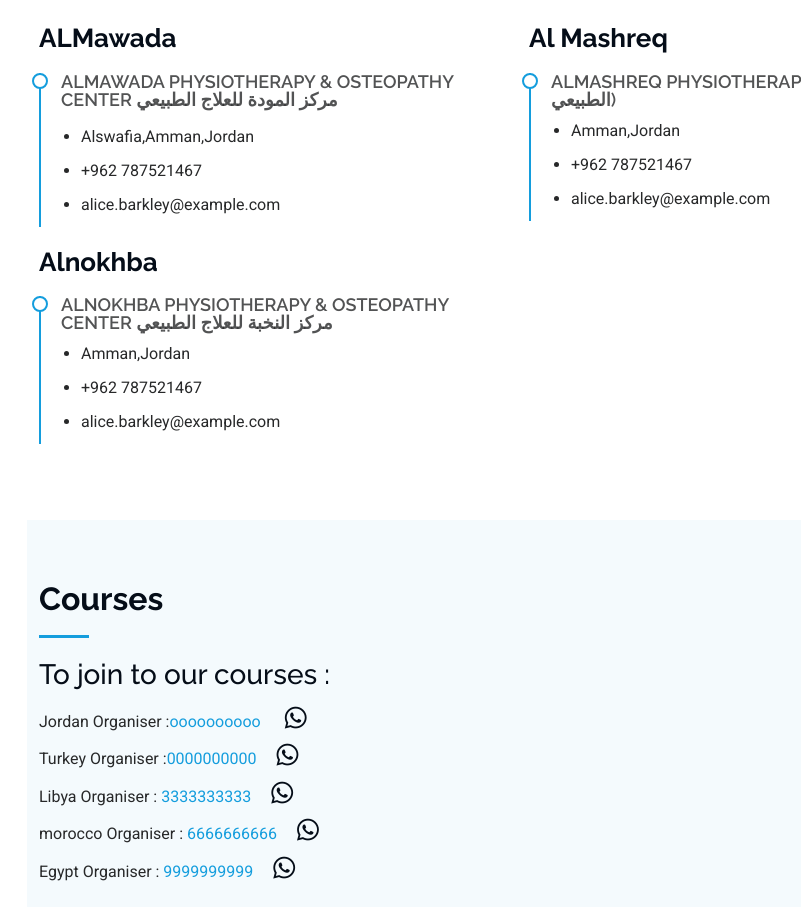
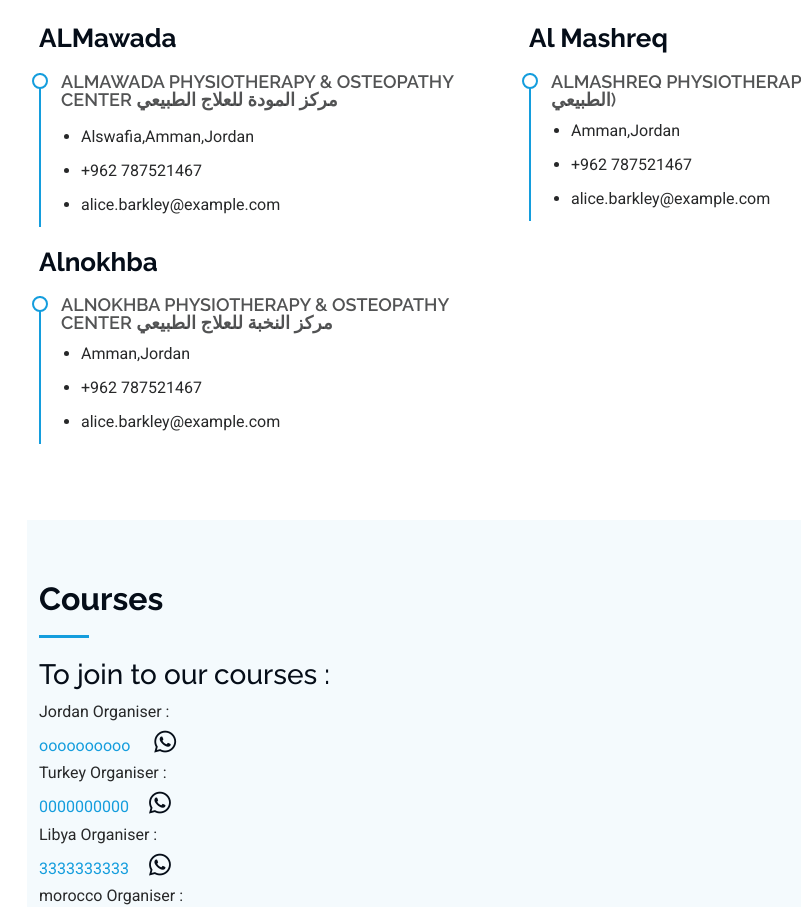
Before and after one commit to osama124A/portfolio1, a plain HTML site: page index.html in a window 1280 px wide. Shown: the part 1893-2800 px from the top of the page, without its empty margins (273-1074 px from the left). Drawn offline with Linux system fonts and the light colour scheme.

Commit message:
first commit

```diff
--- a/index.html
+++ b/index.html
@@ -210,11 +210,11 @@
       <div class="container section-title" data-aos="fade-up">
         <h2>Courses</h2>
         <h3>To join to our courses :</h3>
-        <p>Jordan Organiser :<span id="or">oooooooooo</span> <a href="#" id="brands" width="60px"><i class="fa-brands fa-whatsapp" ></i></a></p>
-          <p>Turkey Organiser :<span id="or">0000000000</span><a href="#" id="brands" width="60px"><i class="fa-brands fa-whatsapp" ></i></a></p>
-          <p>Libya Organiser : <span id="or">3333333333</span><a href="#" id="brands" width="60px"><i class="fa-brands fa-whatsapp" ></i></a></p>
-          <p>morocco Organiser : <span id="or">6666666666</span><a href="#" id="brands" width="60px"><i class="fa-brands fa-whatsapp" ></i></a></p>
-           <p>Egypt Organiser : <span id="or">9999999999</span><a href="#" id="brands" width="60px"><i class="fa-brands fa-whatsapp" ></i></a></p>
+        <p>Jordan Organiser :<br><span id="or">oooooooooo</span> <a href="#" id="brands" width="60px"><i class="fa-brands fa-whatsapp" ></i></a></p>
+          <p>Turkey Organiser :<br><span id="or">0000000000</span><a href="#" id="brands" width="60px"><i class="fa-brands fa-whatsapp" ></i></a></p>
+          <p>Libya Organiser : <br><span id="or">3333333333</span><a href="#" id="brands" width="60px"><i class="fa-brands fa-whatsapp" ></i></a></p>
+          <p>morocco Organiser :<br> <span id="or">6666666666</span><a href="#" id="brands" width="60px"><i class="fa-brands fa-whatsapp" ></i></a></p>
+           <p>Egypt Organiser :<br> <span id="or">9999999999</span><a href="#" id="brands" width="60px"><i class="fa-brands fa-whatsapp" ></i></a></p>
       </div><!-- End Section Title -->
 
       <div class="container">
```
